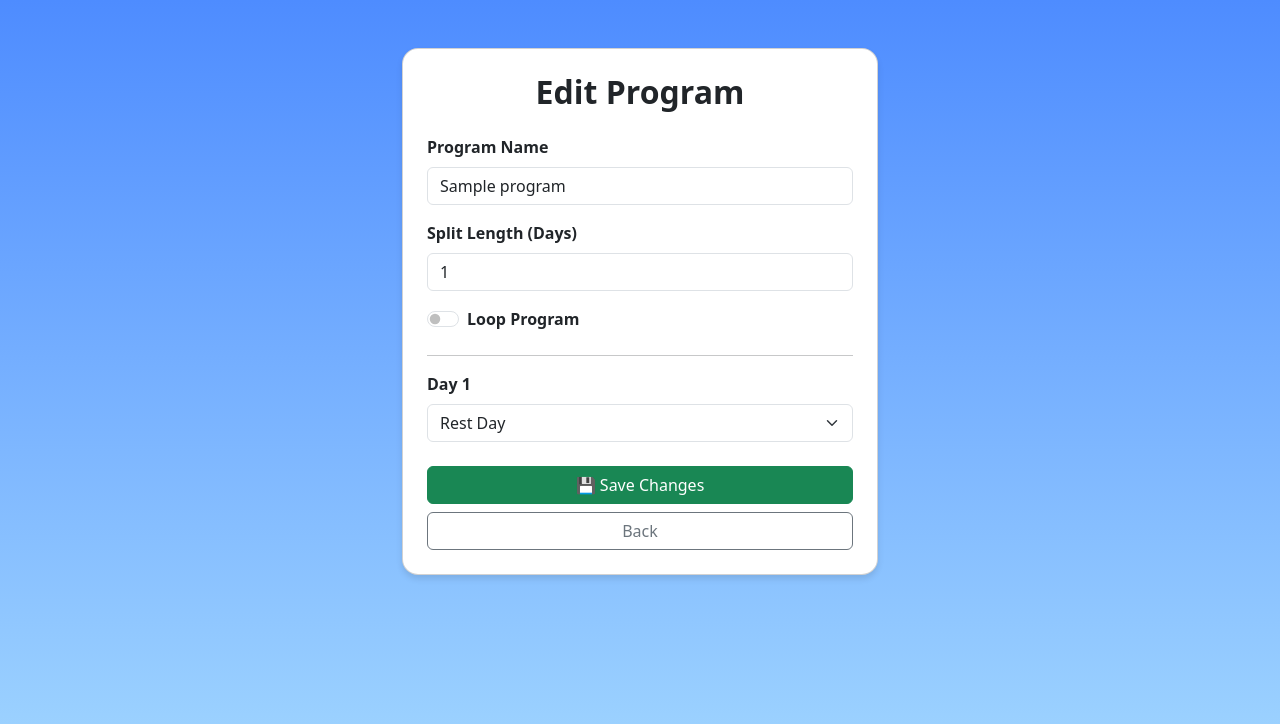
After one commit to Calebf2424/Workout-Logger, a Flask app: template templates/edit_program.html in a window 1280 px wide. The commit adds this page. Shown: the top 724 px of the page. Run offline with Flask 3, Linux system fonts and the light colour scheme; the visitor is signed in with stand-in values (Sample User, id 1); the template is opened without the code that fills it: most values are stand-ins (such as "Sample title", 1, 10 or a date in 2020); some libraries are stand-ins or nearby versions.

Commit message:
edit program.html

```diff
--- /dev/null
+++ b/templates/edit_program.html
@@ -0,0 +1,51 @@
+{% extends "base.html" %}
+{% block title %}Edit Program – Workout Tracker{% endblock %}
+
+{% block content %}
+<div class="row justify-content-center w-100" style="max-width: 500px;">
+  <div class="col-12">
+    <div class="card home-card p-4">
+      <h2 class="fw-bold mb-4 text-center">Edit Program</h2>
+
+      <form method="POST" action="{{ url_for('edit_program', program_id=program.id) }}">
+        <div class="mb-3">
+          <label for="name" class="form-label fw-semibold">Program Name</label>
+          <input type="text" name="name" id="name" class="form-control" value="{{ program.name }}" required>
+        </div>
+
+        <div class="mb-3">
+          <label for="days" class="form-label fw-semibold">Split Length (Days)</label>
+          <input type="number" name="days" id="days" class="form-control" min="1" max="10" value="{{ program.split_length }}" required>
+        </div>
+
+        <div class="form-check form-switch mb-4">
+          <input class="form-check-input" type="checkbox" name="loop" id="loop" {% if program.loop %}checked{% endif %}>
+          <label class="form-check-label fw-semibold" for="loop">Loop Program</label>
+        </div>
+
+        <hr>
+
+        {% for i in range(program.split_length) %}
+        <div class="mb-3">
+          <label for="routine_day_{{ i }}" class="form-label fw-semibold">Day {{ i + 1 }}</label>
+          <select name="routine_day_{{ i }}" id="routine_day_{{ i }}" class="form-select">
+            <option value="rest">Rest Day</option>
+            {% for r in routines %}
+              <option value="{{ r.id }}"
+                {% if program_routines[i].routine_id == r.id %}selected{% endif %}>
+                {{ r.name }}
+              </option>
+            {% endfor %}
+          </select>
+        </div>
+        {% endfor %}
+
+        <div class="d-grid gap-2 mt-4">
+          <button type="submit" class="btn btn-success">💾 Save Changes</button>
+          <a href="{{ url_for('view_programs') }}" class="btn btn-outline-secondary">Back</a>
+        </div>
+      </form>
+    </div>
+  </div>
+</div>
+{% endblock %}
--- a/templates/programs.html
+++ b/templates/programs.html
@@ -47,6 +47,11 @@
         </div>
       </div>
     {% endfor %}
+      <div class="col-12 mt-3 mb-4 text-center">
+    <a href="{{ url_for('view_programs') }}" class="btn btn-secondary w-100 py-2">
+      Back
+    </a>
+  </div>
   </div>
 {% else %}
   <div class="alert alert-info mt-4 text-center">
```
